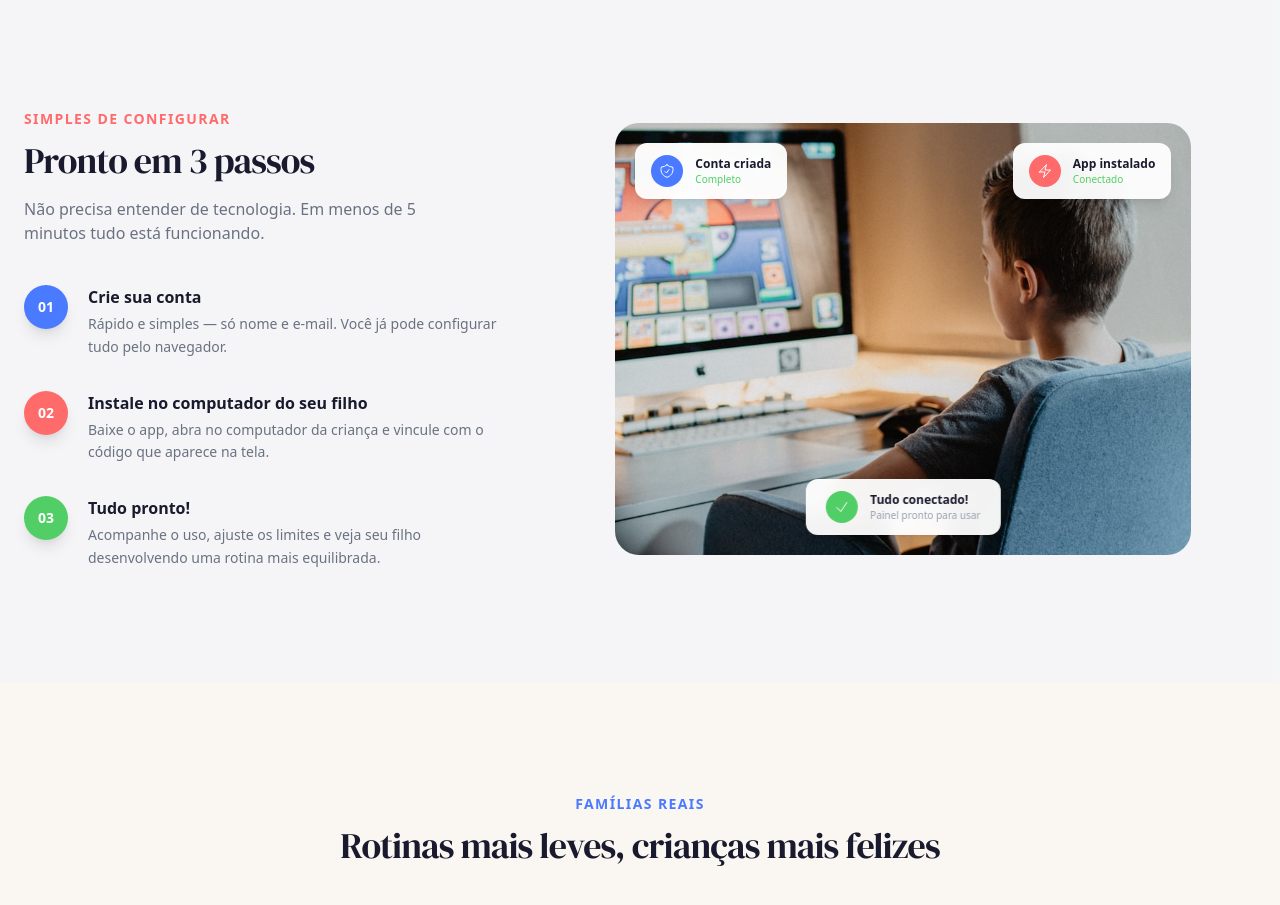
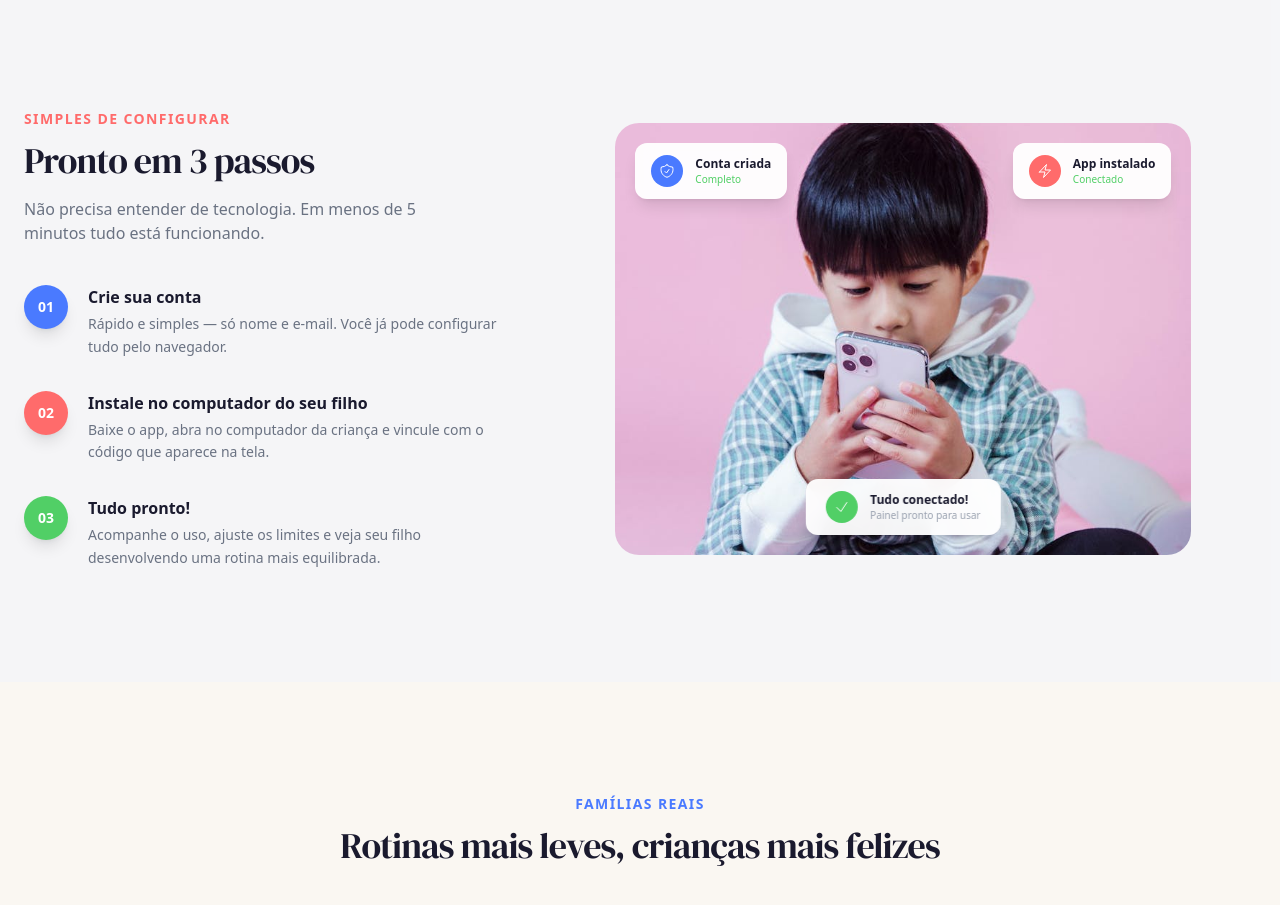
Before and after one commit to overdrive-dev/silencio-no-pc, a Next.js app in the folder web/: page / in a window 1280 px wide. Shown: the part 1380-2285 px from the top of the page. Built offline with nearby package versions, Linux system fonts and the light colour scheme; no server answers.

Commit message:
style: swap steps photo to kid with smartphone (Pexels)

```diff
--- a/web/src/app/page.tsx
+++ b/web/src/app/page.tsx
@@ -312,8 +312,8 @@ export default function Home() {
             <div className="lg:col-span-7 relative hidden lg:block">
               <div className="relative rounded-3xl overflow-hidden max-w-xl mx-auto aspect-[4/3]">
                 <Image
-                  src="/images/hero-child-1.jpg"
-                  alt="Criança usando o computador protegida pelo KidsPC"
+                  src="/images/steps-photo.jpg"
+                  alt="Mãe e filho felizes usando smartphone juntos no sofá"
                   fill
                   className="object-cover"
                   sizes="(max-width: 1024px) 100vw, 50vw"
```
Also changed, not shown: web/public/images/steps-photo.jpg (added).
